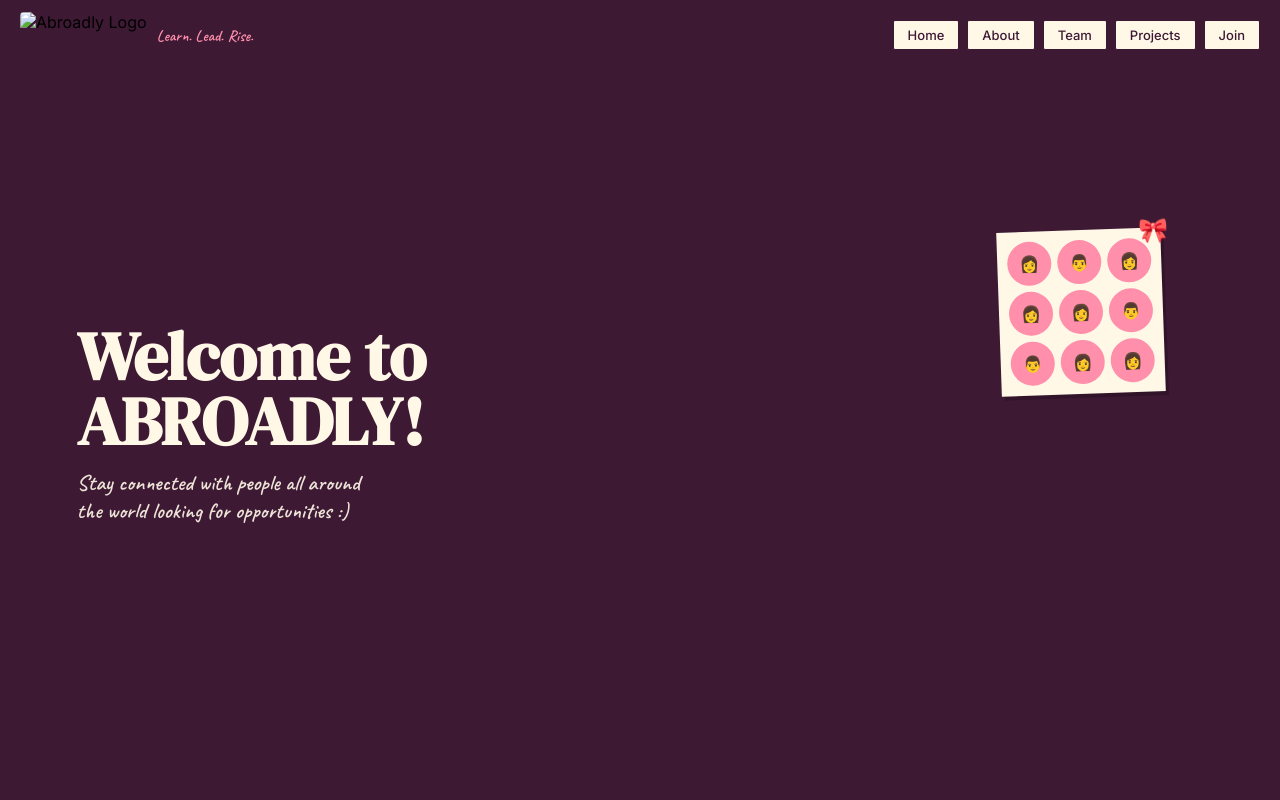
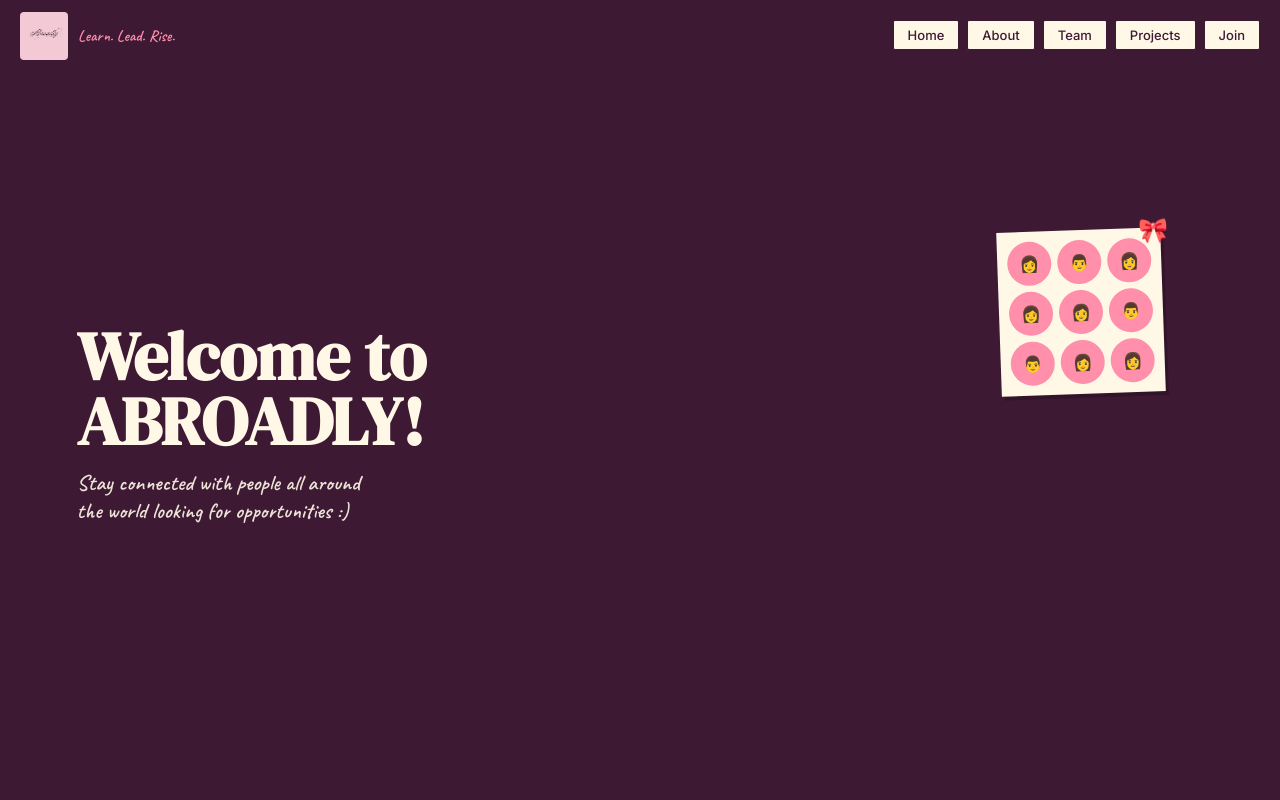
Before and after one commit to Juweria-jj/abroadly, a plain HTML site: page index.html in a window 1280 px wide. Shown: the top 800 px of the page. Drawn offline with Linux system fonts and the light colour scheme.

Commit message:
Change logo image format from jpg to jpeg

```diff
--- a/index.html
+++ b/index.html
@@ -55,7 +55,7 @@ section{min-height:100vh;padding:80px 6% 40px;display:flex;align-items:center}
 <body>
 
 <div class="logo">
-  <img src="logo.jpg" alt="Abroadly Logo">
+  <img src="logo.jpeg" alt="Abroadly Logo">
   <span>Learn. Lead. Rise.</span>
 </div>
 
```
